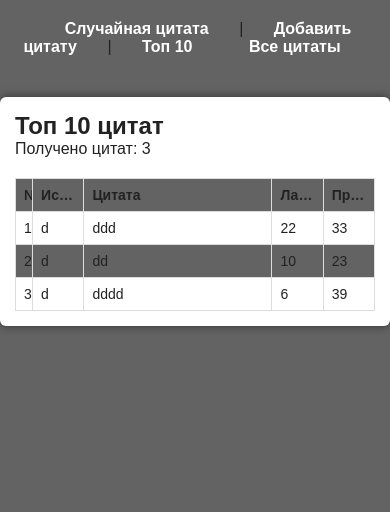
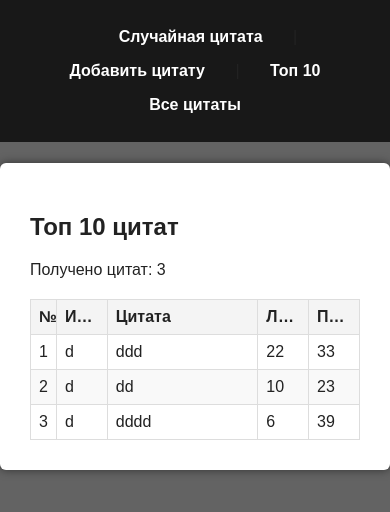
Before and after one commit to mihailbalashov2-cpu/quotes_project, a Django app: page /top/ in a window 390 px wide. Shown: the top 512 px of the page. Run offline with Django 5.2, Linux system fonts and the light colour scheme; data comes from the database, SQL or seed files in the repository; both versions use the stored data as it was after the commit.

Commit message:
Описание изменений

```diff
--- a/web/static/web/css/web.css
+++ b/web/static/web/css/web.css
@@ -1,20 +1,17 @@
-* {
+body {
     margin: 0;
-  padding: 0;
-  box-sizing: border-box;
-}
-
-body {
     font-family: Arial, sans-serif;
     background-color: #636363;
     color: #222;
 }
 
+
 .main-header {
-  background-color: #636363;
+    background-color: #181818;
     padding: 20px 0;
     text-align: center;
 }
+
 
 .nav-bar a {
     color: white;
@@ -27,7 +24,13 @@ body {
 }
 
 .nav-bar a:hover {
-  color: #636363;
+    color: #eb5959;
+    transform: scale(1.05);
+}
+
+    .nav-bar a {
+  display: inline-block;
+  transition: transform 0.3s ease-in-out;
 }
 
 hr {
@@ -65,32 +68,25 @@ hr {
 .quotes-table :is(th, td):nth-child(1) {
   width: 5%;
 }
+
 .quotes-table :is(th, td):nth-child(2) {
   width: 15%;
 }
+
 .quotes-table :is(th, td):nth-child(3) {
   width: 55%;
 }
+
 .quotes-table :is(th, td):nth-child(4),
 .quotes-table :is(th, td):nth-child(5) {
   width: 15%;
 }
 
 .quotes-table th {
-  background-color: #636363;
+  background-color: #f4f4f4;
   text-align: left;
 }
 
 .quotes-table tr:nth-child(even) {
-  background-color: #636363;
+  background-color: #f9f9f9;
 }
-
-@media (max-width: 600px) {
-  .main-content {
-    padding: 15px;
-  }
-
-  .quotes-table {
-    font-size: 14px;
-  }
-}
```
Also changed, not shown: db.sqlite3. Lines whose indentation alone changed are shown as unchanged.
